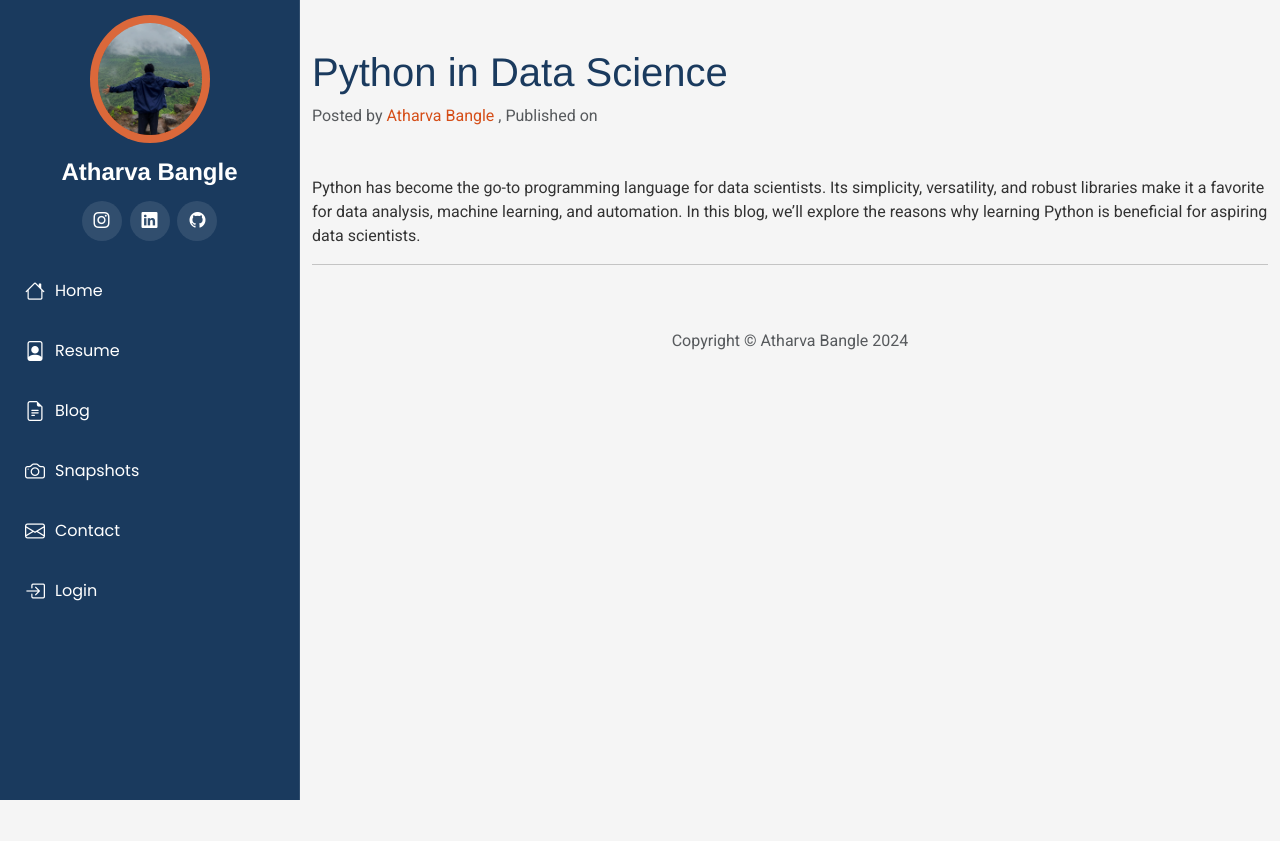
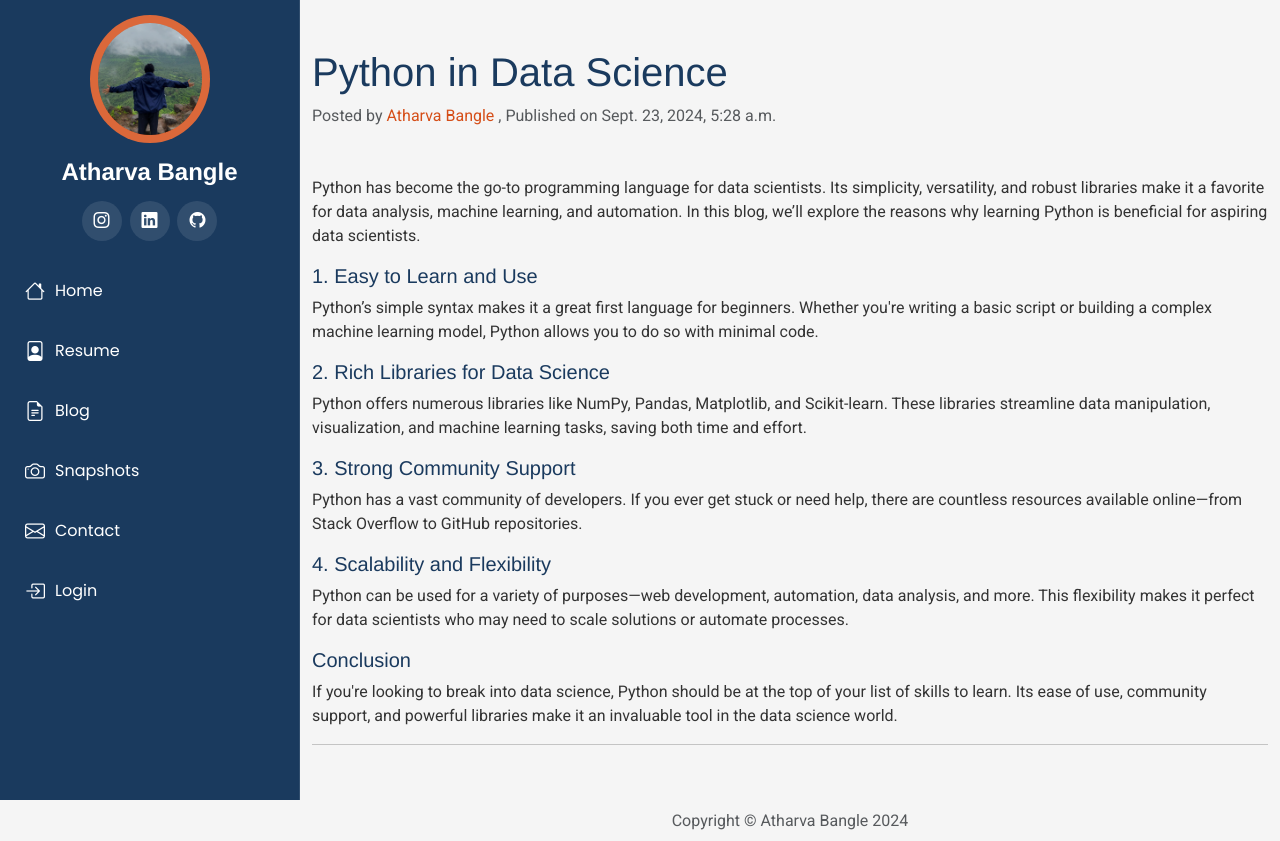
Before and after one commit to Abros3006/Abros3006_website, a Django app: page /blog/1/ in a window 1280 px wide. Before the commit the page ends 800 px from the top, so only its background shows below. Run offline with Django 5.2, Linux system fonts and the light colour scheme; data comes from the database, SQL or seed files in the repository; both versions use the stored data as it was after the commit; some libraries are stand-ins or nearby versions.

Commit message:
edited blog post

```diff
--- a/blog/models.py
+++ b/blog/models.py
@@ -6,6 +6,26 @@ class Post(models.Model):
     subtitle = models.CharField(max_length=100)
     date = models.DateTimeField(default=timezone.now)
     body = models.TextField()
+    para1heading = models.CharField(max_length=100, blank=True)
+    para1 = models.TextField(default='para1', blank=True)
+    para2heading = models.CharField(max_length=100, blank=True)
+    para2 = models.TextField(default='para2', blank=True)
+    para3heading = models.CharField(max_length=100, blank=True)
+    para3 = models.TextField(default='para3', blank=True)
+    para4heading = models.CharField(max_length=100, blank=True)
+    para4 = models.TextField(default='para4', blank=True)
+    para5heading = models.CharField(max_length=100, blank=True)
+    para5 = models.TextField(default='para5', blank=True)
+    para6heading = models.CharField(max_length=100, blank=True)
+    para6 = models.TextField(default='para6', blank=True)
+    para7heading = models.CharField(max_length=100, blank=True)
+    para7 = models.TextField(default='para7', blank=True)
+    para8heading = models.CharField(max_length=100, blank=True)
+    para8 = models.TextField(default='para8', blank=True)
+    para9heading = models.CharField(max_length=100, blank=True)
+    para9 = models.TextField(default='para9', blank=True)
+    para10heading = models.CharField(max_length=100, blank=True)
+    para10 = models.TextField(default='para10', blank=True)
 
     def __str__(self):
         return self.title
--- a/blog/views.py
+++ b/blog/views.py
@@ -8,13 +8,6 @@ def blog(request):
     posts = Post.objects.all()
     return render(request, 'blog.html', {'posts': posts})
 
-def index(request):
-    posts = Post.objects.order_by('-date')[:3]
-    print(f"Number of posts retrieved: {len(posts)}")
-    for post in posts:
-        print(f"Post ID: {post.id}, Title: {post.title}, Date: {post.date}")
-    return render(request, 'index.html', {'posts': posts})
-
 def post(request, post_id):
     posts = Post.objects.get(id=post_id)
     return render(request, 'post.html', {'posts': posts})
--- a/snapshots/views.py
+++ b/snapshots/views.py
@@ -17,6 +17,6 @@ def snapshots(request):
         if os.path.exists(full_image_path):
             story.image_url = f'snapshot_images/{image_path}'
         else:
-            story.image_url = None  # Or a default image URL
+            story.image_url = None
 
     return render(request, 'snapshots.html', {'stories': stories})
--- a/templates/index.html
+++ b/templates/index.html
@@ -40,7 +40,7 @@
     <i class="header-toggle d-xl-none bi bi-list"></i>
 
     <div class="profile-img">
-      <img src="../static/img/profile.jpg" alt="Profile Image" class="img-fluid rounded-circle">
+      <img src="{% static 'img/profile.jpg' %}" alt="Profile Image" class="img-fluid rounded-circle">
     </div>
 
     <a href="index.html" class="logo d-flex align-items-center justify-content-center">
--- a/templates/post.html
+++ b/templates/post.html
@@ -41,7 +41,7 @@
         </button>
 
         <div class="profile-img">
-            <img src="../static/img/profile.jpg" alt="Profile Image" class="img-fluid rounded-circle">
+            <img src="{% static 'img/profile.jpg' %}" alt="Profile Image" class="img-fluid rounded-circle">
         </div>
 
         <a href="{% url 'home' %}" class="logo d-flex align-items-center justify-content-center">
@@ -105,9 +105,28 @@
             <div class="row">
                 <div class="mx-auto">
                     <h1 class="mb-2">{{posts.title}}</h1>
-                    <p class="text-muted mb-5">Posted by <a href="#">Atharva Bangle</a> , Published on {{posts.Date}}</p>
+                    <p class="text-muted mb-5">Posted by <a href="#">Atharva Bangle</a> , Published on {{posts.date}}</p>
                     <p class="post-excerpt">{{posts.body}}</p>
-
+                    <h5 class="mb-2">{{posts.para1heading}}</h5>
+                    <p class="post-excerpt">{{posts.para1}}</p>
+                    <h5 class="mb-2">{{posts.para2heading}}</h5>
+                    <p class="post-excerpt">{{posts.para2}}</p>
+                    <h5 class="mb-2">{{posts.para3heading}}</h5>
+                    <p class="post-excerpt">{{posts.para3}}</p>
+                    <h5 class="mb-2">{{posts.para4heading}}</h5>
+                    <p class="post-excerpt">{{posts.para4}}</p>
+                    <h5 class="mb-2">{{posts.para5heading}}</h5>
+                    <p class="post-excerpt">{{posts.para5}}</p>
+                    <h5 class="mb-2">{{posts.para6heading}}</h5>
+                    <p class="post-excerpt">{{posts.para6}}</p>
+                    <h5 class="mb-2">{{posts.para7heading}}</h5>
+                    <p class="post-excerpt">{{posts.para7}}</p>
+                    <h5 class="mb-2">{{posts.para8heading}}</h5>
+                    <p class="post-excerpt">{{posts.para8}}</p>
+                    <h5 class="mb-2">{{posts.para9heading}}</h5>
+                    <p class="post-excerpt">{{posts.para9}}</p>
+                    <h5 class="mb-2">{{posts.para10heading}}</h5>
+                    <p class="post-excerpt">{{posts.para10}}</p>
                     <hr>
 
                 </div>
--- a/templates/resume.html
+++ b/templates/resume.html
@@ -36,7 +36,7 @@
     <i class="header-toggle d-xl-none bi bi-list"></i>
 
     <div class="profile-img">
-      <img src="../static/img/profile.jpg" alt="Profile Image" class="img-fluid rounded-circle">
+      <img src="{% static 'img/profile.jpg' %}" alt="Profile Image" class="img-fluid rounded-circle">
     </div>
 
     <a href="index.html" class="logo d-flex align-items-center justify-content-center">
--- a/templates/snapshots.html
+++ b/templates/snapshots.html
@@ -39,7 +39,7 @@
         <i class="header-toggle d-xl-none bi bi-list"></i>
 
         <div class="profile-img">
-          <img src="../static/img/profile.jpg" alt="Profile Image" class="img-fluid rounded-circle">
+          <img src="{% static 'img/profile.jpg' %}" alt="Profile Image" class="img-fluid rounded-circle">
         </div>
 
         <a href="{% url 'home' %}" class="logo d-flex align-items-center justify-content-center">
```
Also changed, not shown: templates/blog.html (+6 -6 lines), blog/migrations/0007_post_para1_post_para10_post_para2_post_para3_and_more.py (added), blog/migrations/0008_alter_post_para1_alter_post_para10_alter_post_para2_and_more.py (added), blog/migrations/0009_post_para10heading_post_para1heading_and_more.py (added), db.sqlite3.
